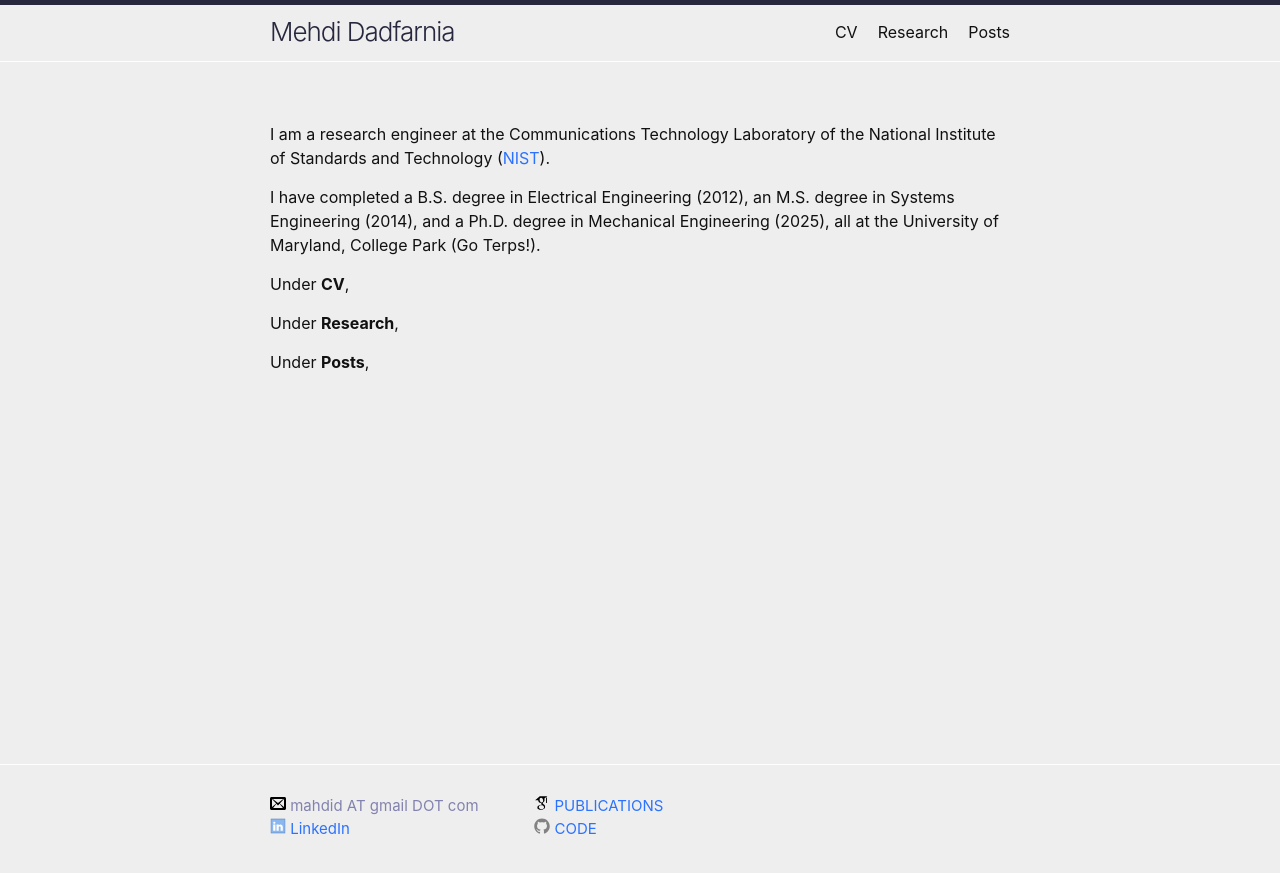
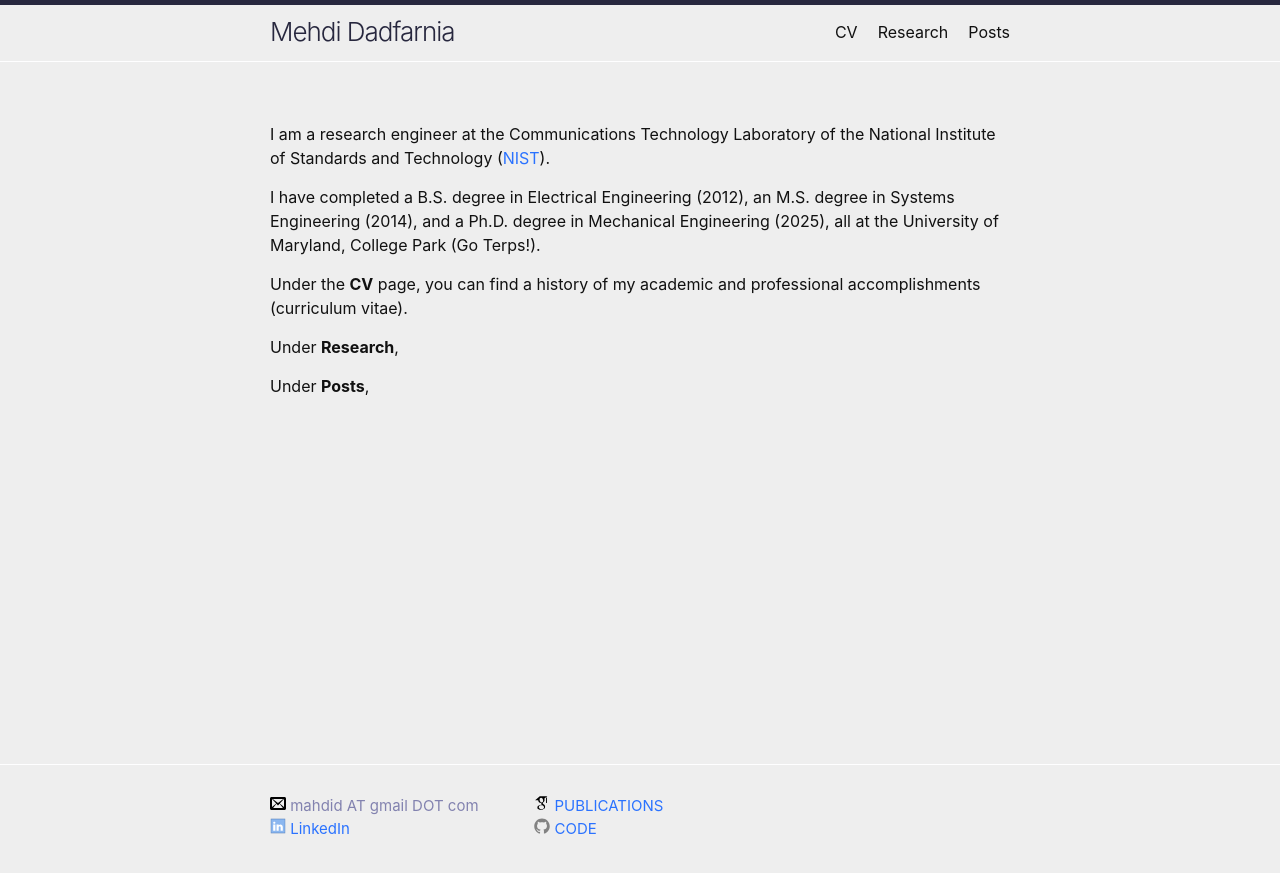
Before and after one commit to mehdidadfarnia/mehdidadfarnia.github.io, a Jekyll site: the page built from index.markdown, in a window 1280 px wide. Shown: the top 873 px of the page. Built offline with Jekyll 4.4.1, drawn with Linux system fonts in a browser that asks for light colours.

Commit message:
edits in index.md

```diff
--- a/index.markdown
+++ b/index.markdown
@@ -8,7 +8,7 @@ I am a research engineer at the Communications Technology Laboratory of the Nati
 
 I have completed a B.S. degree in Electrical Engineering (2012), an M.S. degree in Systems Engineering (2014), and a Ph.D. degree in Mechanical Engineering (2025), all at the University of Maryland, College Park (Go Terps!).
 
-Under **CV**,
+Under the **CV** page, you can find a history of my academic and professional accomplishments (curriculum vitae).
 
 Under **Research**,
 
```
